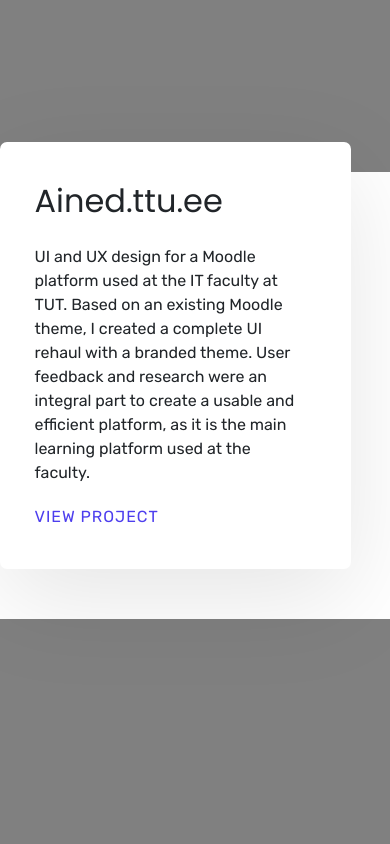
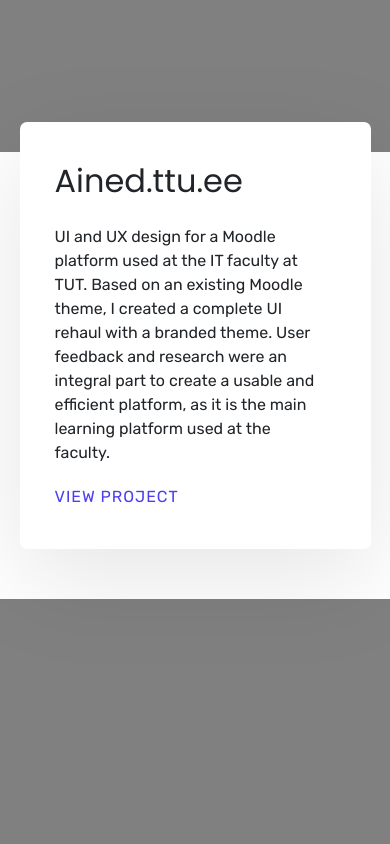
Before and after one commit to BrendaUga/BrendaUga.github.io, a plain HTML site: page index.html in a window 390 px wide. Shown: the part 1320-2164 px from the top of the page. Drawn offline with nearby package versions, Linux system fonts and the light colour scheme; files that its build step writes are made by us from their sources.

Commit message:
Style fix on mobile

```diff
--- a/resources/scss/style.scss
+++ b/resources/scss/style.scss
@@ -34,7 +34,7 @@ body {
     font-family: 'Poppins', sans-serif;
 
     @media all and (max-width: $breakpoint-sm) {
-        margin-top: 10%;
+        margin-top: 5%;
     }
 }
 
@@ -224,6 +224,7 @@ body {
         width: 90%;
         margin: -5em auto 0;
 		z-index: 1;
+		right: initial;
     }
 
 }
```
Also changed, not shown: ained/index.html (+1 -1 lines).
